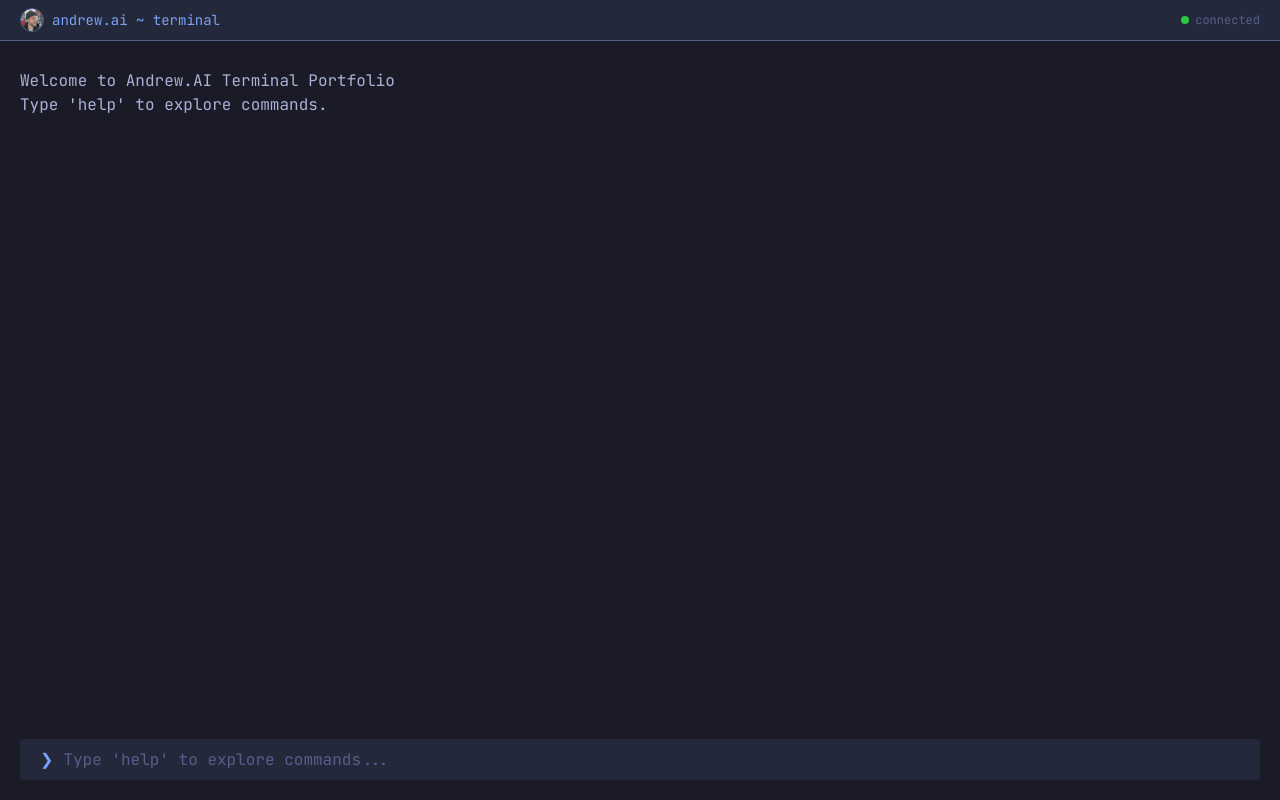
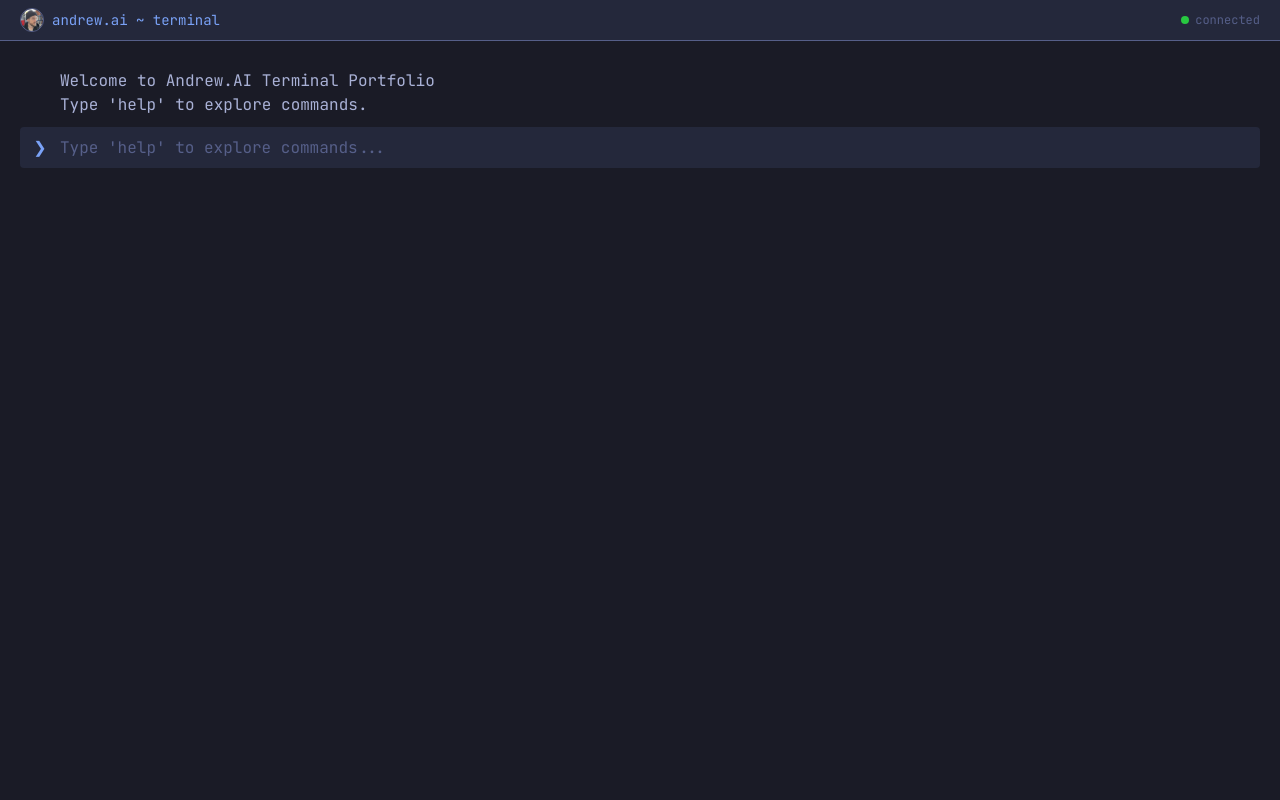
Before and after one commit to andrewliebchen/liebchen-worldwide, a React (Create React App) app: page / in a window 1280 px wide. Built offline with nearby package versions, Linux system fonts and the light colour scheme; no server answers.

Commit message:
Command line placement

```diff
--- a/src/components/Terminal.js
+++ b/src/components/Terminal.js
@@ -64,17 +64,17 @@ const InputContainer = styled.div`
   display: flex;
   align-items: center;
   background-color: #24283b;
-  padding: 10px 20px;
+  padding: 10px;
   border-radius: 4px;
-  margin: 0 20px 20px 20px;
-  position: sticky;
-  bottom: 0;
-  z-index: 10;
+  margin: 10px 0;
 `;
 
 const Prompt = styled.span`
   color: #7aa2f7;
   margin-right: 10px;
+  min-width: 20px;
+  display: inline-flex;
+  justify-content: center;
 `;
 
 const Input = styled.input`
@@ -102,9 +102,11 @@ const OutputLine = styled.div`
   margin: 8px 0;
   line-height: 1.5;
   white-space: pre-wrap;
+  padding-left: 10px;
 `;
 
 const TypewriterWrapper = styled.div`
+  padding-left: 30px;
   .Typewriter__cursor {
     display: none;
   }
@@ -173,12 +175,14 @@ const HeaderStatus = styled.div`
 const CommandLine = styled.div`
   display: flex;
   align-items: center;
-  color: #565f89;  // Darker color for user messages
+  color: #565f89;
+  padding-left: 0;
 `;
 
 const ErrorMessage = styled.div`
   color: #f7768e;
   font-style: italic;
+  padding-left: 30px;
 `;
 
 const TypewriterText = ({ content }) => (
@@ -329,7 +333,6 @@ const Terminal = () => {
             )}
           </OutputLine>
         ))}
-      </OutputPane>
         <form onSubmit={handleSubmit}>
           <InputContainer>
             <Prompt>❯</Prompt>
@@ -343,6 +346,7 @@ const Terminal = () => {
             />
           </InputContainer>
         </form>
+      </OutputPane>
     </TerminalContainer>
   );
 };
```
Lines whose indentation alone changed are shown as unchanged.
